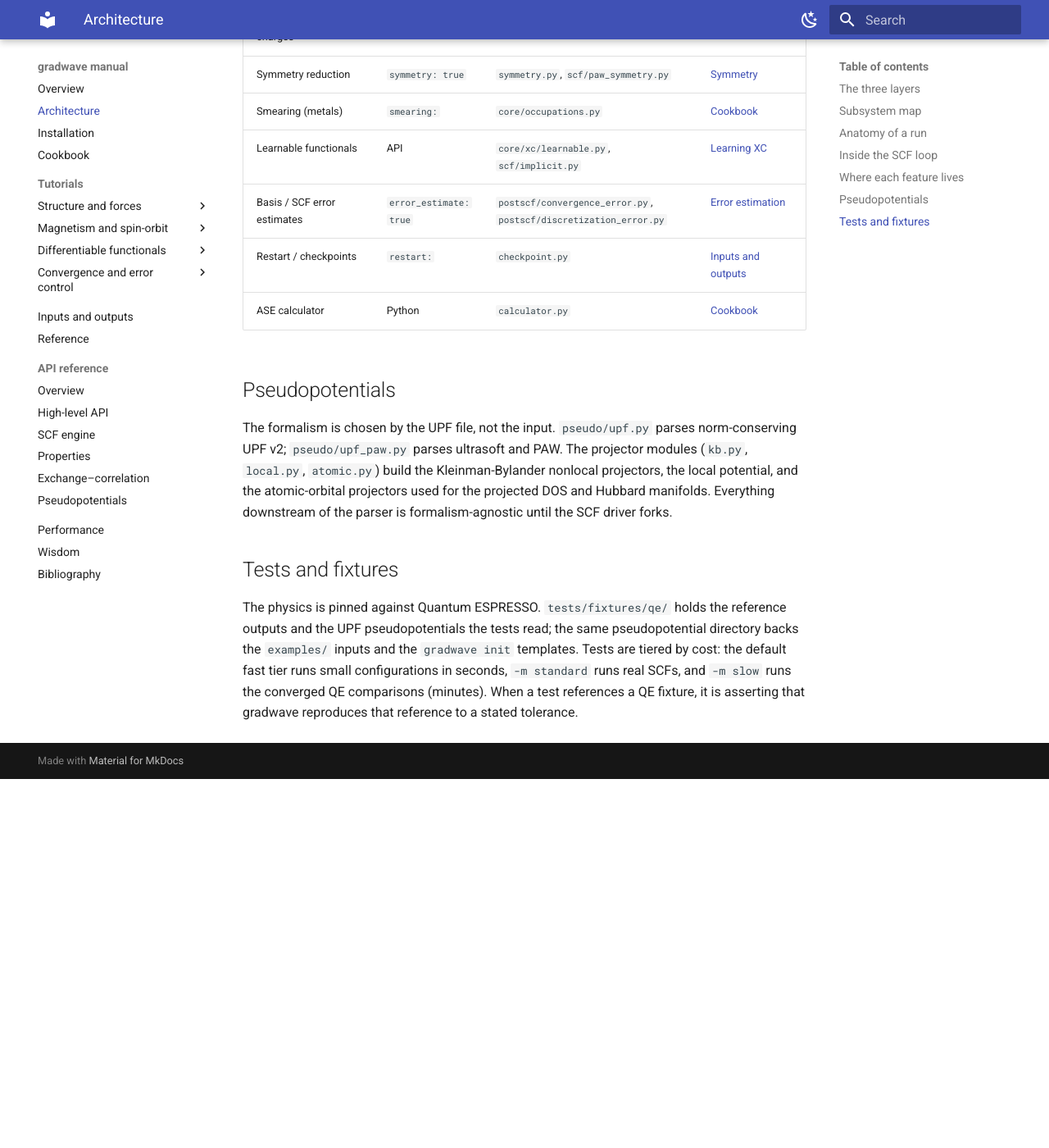
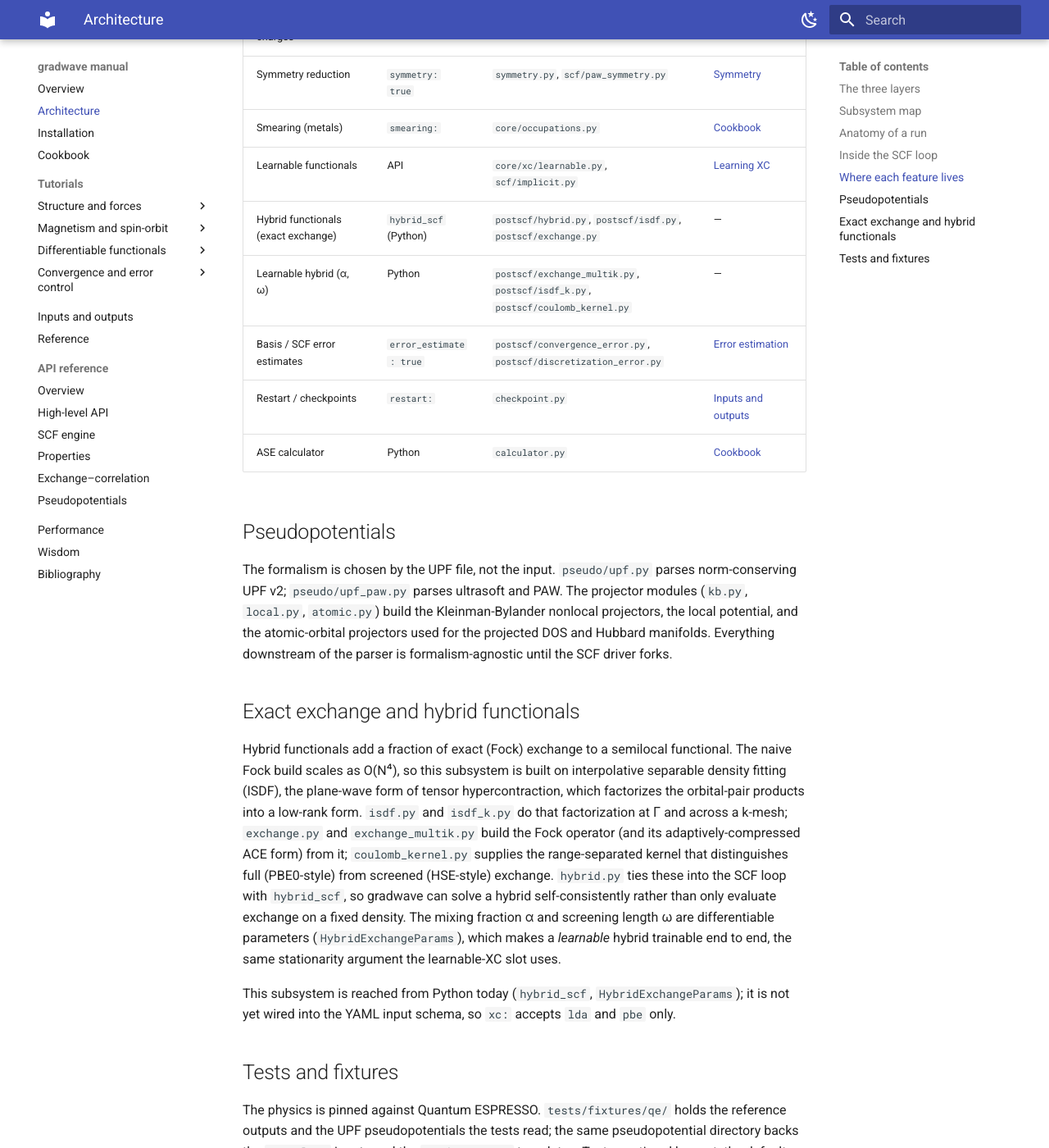
Before and after one commit to wladerer/gradwave, an MkDocs documentation site: the page built from docs/manual/architecture.md, in a window 1280 px wide and 1400 px high, scrolled down 6694 px. Shown: the whole window at 82% size. Built offline with MkDocs 1.6.1 and Material for MkDocs 9.7.7, drawn with Linux system fonts in a browser that asks for light colours; before the commit the page ends 7644 px from its top, so only the background shows below that.

Commit message:
docs(architecture): cover the merged exact-exchange / hybrid subsystem
The architecture map predated the ISDF/hybrid merge. Adds an "Exact exchange &
hybrids" node to the subsystem diagram (isdf/isdf_k, exchange/exchange_multik/
coulomb_kernel, hybrid), two feature-table rows (hybrid functionals and the
learnable α/ω hybrid), and a prose section explaining the ISDF factorization,
the range-separated kernel, and hybrid_scf. Notes that the subsystem is reached
from Python today and is not yet wired into the YAML schema (xc: accepts lda|pbe).

Co-Authored-By: Claude Opus 4.8 (1M context) <noreply@anthropic.com>

````diff
--- a/docs/manual/architecture.md
+++ b/docs/manual/architecture.md
@@ -111,22 +111,33 @@ flowchart TB
         r4["error estimates (basis, SCF, smearing)"]
     end
 
+    subgraph hyb["Exact exchange & hybrids"]
+        direction LR
+        h1["isdf · isdf_k (pair factorization)"]
+        h2["exchange · exchange_multik · coulomb_kernel"]
+        h3["hybrid — self-consistent hybrid SCF"]
+    end
+
     io --> solve
     pp --> solve
     solve --> phys
     solve --> props
     phys --> props
+    phys --> hyb
+    solve --> hyb
 
     classDef ioc fill:#e8eaf6,stroke:#3949ab,color:#1a237e;
     classDef physc fill:#e0f2f1,stroke:#00897b,color:#004d40;
     classDef ppc fill:#eceff1,stroke:#546e7a,color:#263238;
     classDef solvec fill:#fff3e0,stroke:#ef6c00,color:#e65100;
     classDef propsc fill:#f3e5f5,stroke:#8e24aa,color:#4a148c;
+    classDef hybc fill:#fce4ec,stroke:#c2185b,color:#880e4f;
     class i1,i2,i3 ioc;
     class p1,p2,p3,p4 physc;
     class pp1,pp2 ppc;
     class s1,s2,s3 solvec;
     class r1,r2,r3,r4 propsc;
+    class h1,h2,h3 hybc;
 ```
 
 ## Anatomy of a run
@@ -219,6 +230,8 @@ column is the YAML keyword (or API entry point) that turns the feature on; see
 | Symmetry reduction | `symmetry: true` | `symmetry.py`, `scf/paw_symmetry.py` | [Symmetry](symmetry.md) |
 | Smearing (metals) | `smearing:` | `core/occupations.py` | [Cookbook](cookbook.md) |
 | Learnable functionals | API | `core/xc/learnable.py`, `scf/implicit.py` | [Learning XC](learning-xc.md) |
+| Hybrid functionals (exact exchange) | `hybrid_scf` (Python) | `postscf/hybrid.py`, `postscf/isdf.py`, `postscf/exchange.py` | — |
+| Learnable hybrid (α, ω) | Python | `postscf/exchange_multik.py`, `postscf/isdf_k.py`, `postscf/coulomb_kernel.py` | — |
 | Basis / SCF error estimates | `error_estimate: true` | `postscf/convergence_error.py`, `postscf/discretization_error.py` | [Error estimation](error-estimation.md) |
 | Restart / checkpoints | `restart:` | `checkpoint.py` | [Inputs and outputs](io.md) |
 | ASE calculator | Python | `calculator.py` | [Cookbook](cookbook.md) |
@@ -232,6 +245,27 @@ nonlocal projectors, the local potential, and the atomic-orbital projectors used
 for the projected DOS and Hubbard manifolds. Everything downstream of the parser
 is formalism-agnostic until the SCF driver forks.
 
+## Exact exchange and hybrid functionals
+
+Hybrid functionals add a fraction of exact (Fock) exchange to a semilocal
+functional. The naive Fock build scales as O(N⁴), so this subsystem is built on
+interpolative separable density fitting (ISDF), the plane-wave form of tensor
+hypercontraction, which factorizes the orbital-pair products into a low-rank
+form. `isdf.py` and `isdf_k.py` do that factorization at Γ and across a k-mesh;
+`exchange.py` and `exchange_multik.py` build the Fock operator (and its
+adaptively-compressed ACE form) from it; `coulomb_kernel.py` supplies the
+range-separated kernel that distinguishes full (PBE0-style) from screened
+(HSE-style) exchange. `hybrid.py` ties these into the SCF loop with
+`hybrid_scf`, so gradwave can solve a hybrid self-consistently rather than only
+evaluate exchange on a fixed density. The mixing fraction α and screening length
+ω are differentiable parameters (`HybridExchangeParams`), which makes a
+*learnable* hybrid trainable end to end, the same stationarity argument the
+learnable-XC slot uses.
+
+This subsystem is reached from Python today (`hybrid_scf`,
+`HybridExchangeParams`); it is not yet wired into the YAML input schema, so
+`xc:` accepts `lda` and `pbe` only.
+
 ## Tests and fixtures
 
 The physics is pinned against Quantum ESPRESSO. `tests/fixtures/qe/` holds the
````
